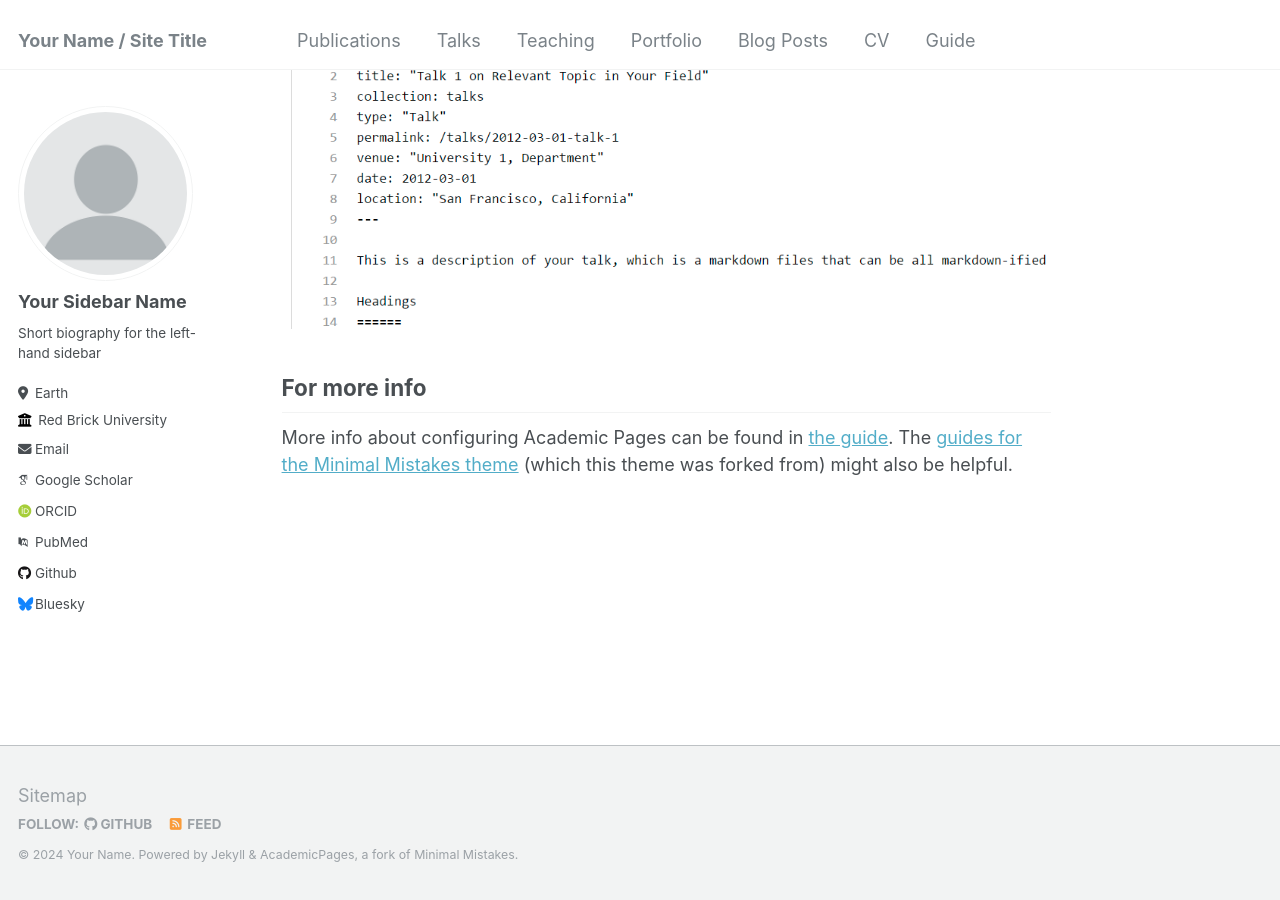
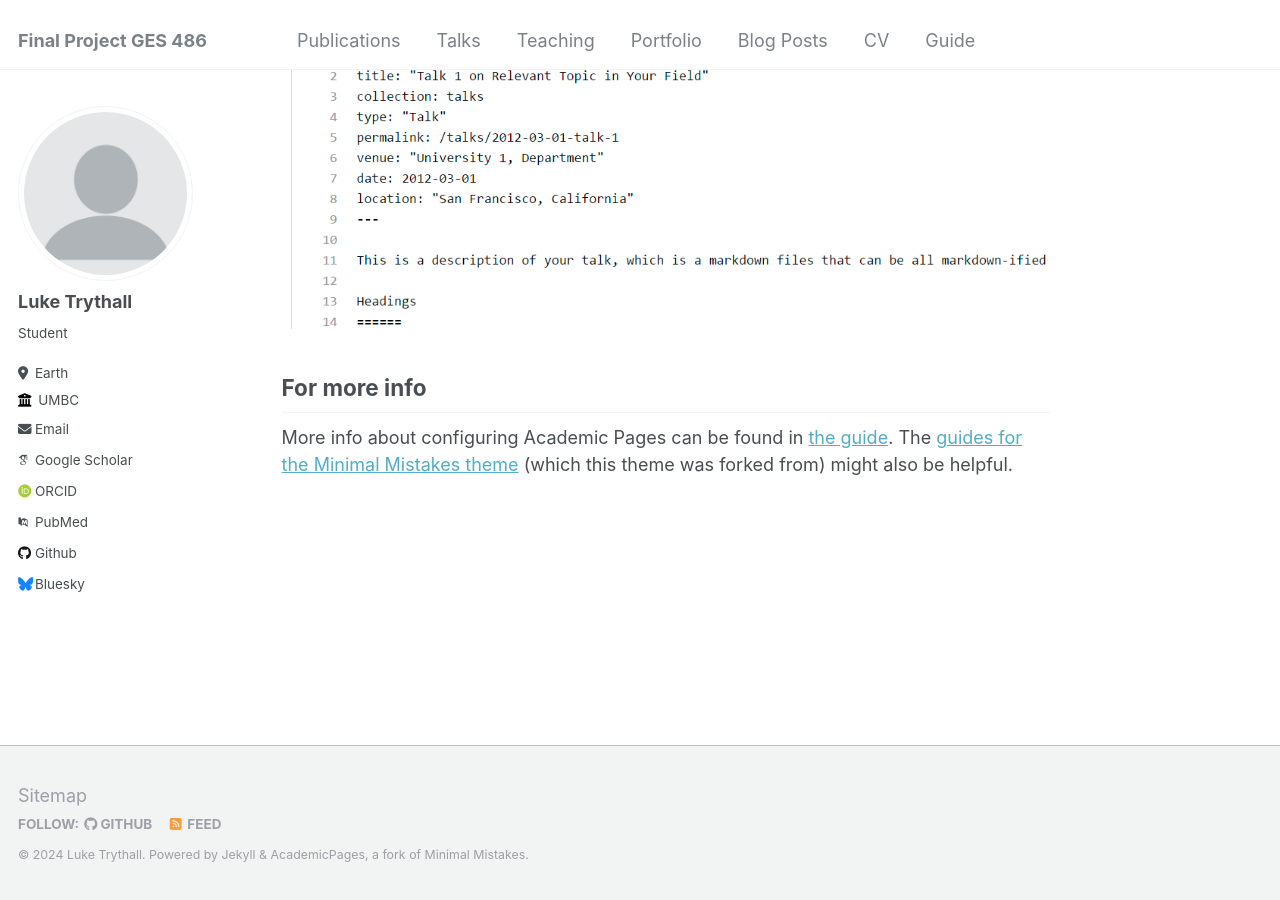
Before and after one commit to LukeTrythall/LukeTrythallFP, a Jekyll site: the page built from _pages/about.md, in a window 1280 px wide and 900 px high, scrolled down 2660 px. Built offline with Jekyll 4.4.1, drawn with Linux system fonts in a browser that asks for light colours; some web fonts are replaced.

Commit message:
Update _config.yml

```diff
--- a/_config.yml
+++ b/_config.yml
@@ -8,10 +8,10 @@
 
 # Basic Site Settings
 locale                   : "en-US"
-title                    : "Your Name / Site Title"
+title                    : "Final Project GES 486"
 title_separator          : "-"
-name                     : &name "Your Name"
-description              : &description "personal description"
+name                     : &name "Luke Trythall"
+description              : &description "GIS Graduate?"
 url                      : https://academicpages.github.io # the base hostname & protocol for your site e.g. "https://mmistakes.github.io"
 baseurl                  : "" # the subpath of your site, e.g. "/blog"
 repository               : "academicpages/academicpages.github.io"
@@ -22,13 +22,13 @@ repository               : "academicpages/academicpages.github.io"
 author:
   # Biographic information
   avatar           : "profile.png"
-  name             : "Your Sidebar Name"
+  name             : "Luke Trythall"
   pronouns         : # example: "she/her"
-  bio              : "Short biography for the left-hand sidebar"
+  bio              : "Student"
   location         : "Earth"
-  employer         : "Red Brick University"
+  employer         : "UMBC"
   uri              : # URL
-  email            : "none@example.org"
+  email            : "lucast1@umbc.edu"
 
   # Academic websites
   arxiv            : # URL - Update with the correct link to your profile
@@ -43,7 +43,7 @@ author:
   bitbucket        : # Username - Update with your username on the site
   codepen          : # Username
   dribbble         : # Username
-  github           : "academicpages"
+  github           : "LukeTrythall"
   kaggle           : # Username
   stackoverflow    : # User number or user number and name (i.e., use "1" or "1/jeff-atwood")
 
```
